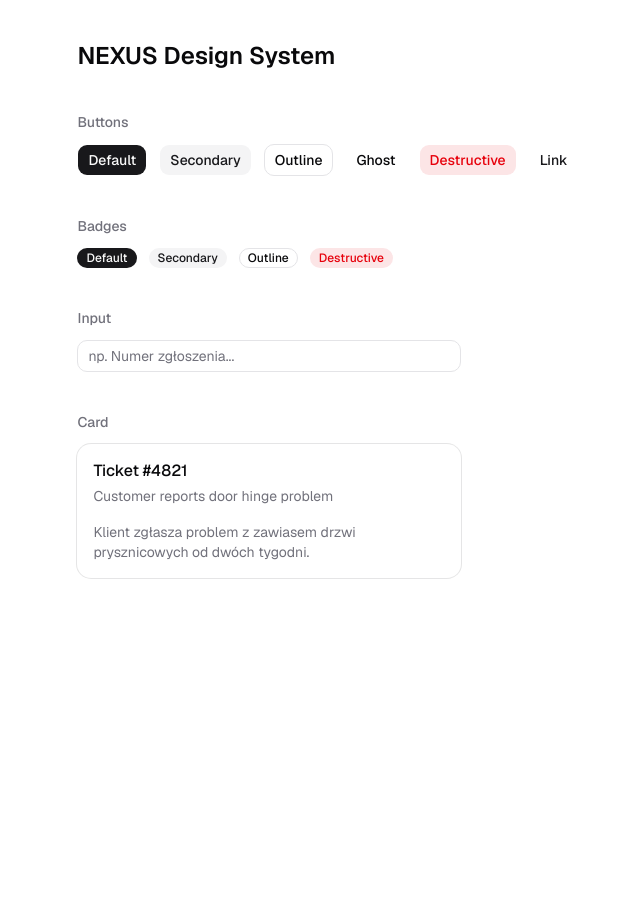
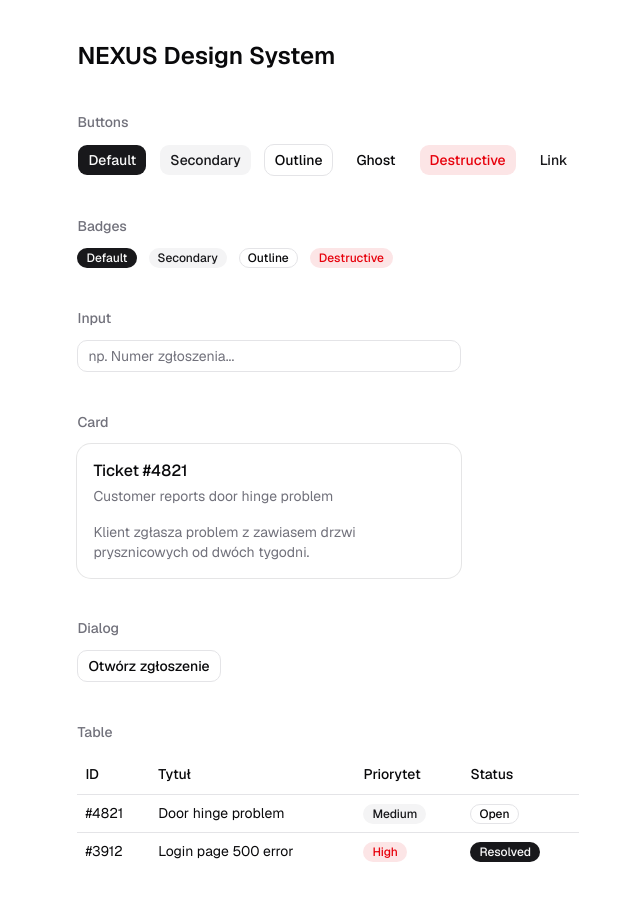
Before and after one commit to Giszta/Nexus, a Next.js app: page /design-system in a window 1280 px wide. Shown: the top 900 px of the page, without its empty margins (312-952 px from the left). Before the commit the page ends 800 px from the top, so only its background shows below. Built offline with nearby package versions, Linux system fonts and the light colour scheme.

Commit message:
feat: add dialog and table components with design system showcase page

```diff
--- a/app/design-system/page.tsx
+++ b/app/design-system/page.tsx
@@ -8,6 +8,23 @@ import {
   CardContent,
 } from "@/components/ui/card";
 import { Badge } from "@/components/ui/badge";
+import {
+  Dialog,
+  DialogTrigger,
+  DialogContent,
+  DialogHeader,
+  DialogTitle,
+  DialogDescription,
+  DialogFooter,
+} from "@/components/ui/dialog";
+import {
+  Table,
+  TableHeader,
+  TableBody,
+  TableRow,
+  TableHead,
+  TableCell,
+} from "@/components/ui/table";
 
 export default function DesignSystemPage() {
   return (
@@ -56,6 +73,62 @@ export default function DesignSystemPage() {
           </CardContent>
         </Card>
       </section>
+      <section className="space-y-3">
+  <h2 className="text-sm font-medium text-muted-foreground">Dialog</h2>
+  <Dialog>
+    <DialogTrigger asChild>
+      <Button variant="outline">Otwórz zgłoszenie</Button>
+    </DialogTrigger>
+    <DialogContent>
+      <DialogHeader>
+        <DialogTitle>Ticket #4821</DialogTitle>
+        <DialogDescription>
+          Czy na pewno chcesz zaakceptować sugestię AI dla tego zgłoszenia?
+        </DialogDescription>
+      </DialogHeader>
+      <DialogFooter>
+        <Button variant="outline">Anuluj</Button>
+        <Button>Akceptuj</Button>
+      </DialogFooter>
+    </DialogContent>
+  </Dialog>
+</section>
+
+<section className="space-y-3">
+  <h2 className="text-sm font-medium text-muted-foreground">Table</h2>
+  <Table>
+    <TableHeader>
+      <TableRow>
+        <TableHead>ID</TableHead>
+        <TableHead>Tytuł</TableHead>
+        <TableHead>Priorytet</TableHead>
+        <TableHead>Status</TableHead>
+      </TableRow>
+    </TableHeader>
+    <TableBody>
+      <TableRow>
+        <TableCell>#4821</TableCell>
+        <TableCell>Door hinge problem</TableCell>
+        <TableCell>
+          <Badge variant="secondary">Medium</Badge>
+        </TableCell>
+        <TableCell>
+          <Badge variant="outline">Open</Badge>
+        </TableCell>
+      </TableRow>
+      <TableRow>
+        <TableCell>#3912</TableCell>
+        <TableCell>Login page 500 error</TableCell>
+        <TableCell>
+          <Badge variant="destructive">High</Badge>
+        </TableCell>
+        <TableCell>
+          <Badge>Resolved</Badge>
+        </TableCell>
+      </TableRow>
+    </TableBody>
+  </Table>
+</section>
     </div>
   );
 }
--- /dev/null
+++ b/components/ui/dialog.tsx
@@ -0,0 +1,168 @@
+"use client"
+
+import * as React from "react"
+import { cn } from "cn"
+import { Dialog as DialogPrimitive } from "radix-ui"
+
+import { Button } from "@/components/ui/button"
+import { XIcon } from "lucide-react"
+
+function Dialog({
+  ...props
+}: React.ComponentProps<typeof DialogPrimitive.Root>) {
+  return <DialogPrimitive.Root data-slot="dialog" {...props} />
+}
+
+function DialogTrigger({
+  ...props
+}: React.ComponentProps<typeof DialogPrimitive.Trigger>) {
+  return <DialogPrimitive.Trigger data-slot="dialog-trigger" {...props} />
+}
+
+function DialogPortal({
+  ...props
+}: React.ComponentProps<typeof DialogPrimitive.Portal>) {
+  return <DialogPrimitive.Portal data-slot="dialog-portal" {...props} />
+}
+
+function DialogClose({
+  ...props
+}: React.ComponentProps<typeof DialogPrimitive.Close>) {
+  return <DialogPrimitive.Close data-slot="dialog-close" {...props} />
+}
+
+function DialogOverlay({
+  className,
+  ...props
+}: React.ComponentProps<typeof DialogPrimitive.Overlay>) {
+  return (
+    <DialogPrimitive.Overlay
+      data-slot="dialog-overlay"
+      className={cn(
+        "fixed inset-0 isolate z-50 bg-black/10 duration-100 supports-backdrop-filter:backdrop-blur-xs data-open:animate-in data-open:fade-in-0 data-closed:animate-out data-closed:fade-out-0",
+        className
+      )}
+      {...props}
+    />
+  )
+}
+
+function DialogContent({
+  className,
+  children,
+  showCloseButton = true,
+  ...props
+}: React.ComponentProps<typeof DialogPrimitive.Content> & {
+  showCloseButton?: boolean
+}) {
+  return (
+    <DialogPortal>
+      <DialogOverlay />
+      <DialogPrimitive.Content
+        data-slot="dialog-content"
+        className={cn(
+          "fixed top-1/2 left-1/2 z-50 grid w-full max-w-[calc(100%-2rem)] -translate-x-1/2 -translate-y-1/2 gap-4 rounded-xl bg-popover p-4 text-sm text-popover-foreground ring-1 ring-foreground/10 duration-100 outline-none sm:max-w-sm data-open:animate-in data-open:fade-in-0 data-open:zoom-in-95 data-closed:animate-out data-closed:fade-out-0 data-closed:zoom-out-95",
+          className
+        )}
+        {...props}
+      >
+        {children}
+        {showCloseButton && (
+          <DialogPrimitive.Close data-slot="dialog-close" asChild>
+            <Button
+              variant="ghost"
+              className="absolute top-2 right-2"
+              size="icon-sm"
+            >
+              <XIcon
+              />
+              <span className="sr-only">Close</span>
+            </Button>
+          </DialogPrimitive.Close>
+        )}
+      </DialogPrimitive.Content>
+    </DialogPortal>
+  )
+}
+
+function DialogHeader({ className, ...props }: React.ComponentProps<"div">) {
+  return (
+    <div
+      data-slot="dialog-header"
+      className={cn("flex flex-col gap-2", className)}
+      {...props}
+    />
+  )
+}
+
+function DialogFooter({
+  className,
+  showCloseButton = false,
+  children,
+  ...props
+}: React.ComponentProps<"div"> & {
+  showCloseButton?: boolean
+}) {
+  return (
+    <div
+      data-slot="dialog-footer"
+      className={cn(
+        "-mx-4 -mb-4 flex flex-col-reverse gap-2 rounded-b-xl border-t bg-muted/50 p-4 sm:flex-row sm:justify-end",
+        className
+      )}
+      {...props}
+    >
+      {children}
+      {showCloseButton && (
+        <DialogPrimitive.Close asChild>
+          <Button variant="outline">Close</Button>
+        </DialogPrimitive.Close>
+      )}
+    </div>
+  )
+}
+
+function DialogTitle({
+  className,
+  ...props
+}: React.ComponentProps<typeof DialogPrimitive.Title>) {
+  return (
+    <DialogPrimitive.Title
+      data-slot="dialog-title"
+      className={cn(
+        "font-heading text-base leading-none font-medium",
+        className
+      )}
+      {...props}
+    />
+  )
+}
+
+function DialogDescription({
+  className,
+  ...props
+}: React.ComponentProps<typeof DialogPrimitive.Description>) {
+  return (
+    <DialogPrimitive.Description
+      data-slot="dialog-description"
+      className={cn(
+        "text-sm text-muted-foreground *:[a]:underline *:[a]:underline-offset-3 *:[a]:hover:text-foreground",
+        className
+      )}
+      {...props}
+    />
+  )
+}
+
+export {
+  Dialog,
+  DialogClose,
+  DialogContent,
+  DialogDescription,
+  DialogFooter,
+  DialogHeader,
+  DialogOverlay,
+  DialogPortal,
+  DialogTitle,
+  DialogTrigger,
+}
--- /dev/null
+++ b/components/ui/table.tsx
@@ -0,0 +1,115 @@
+"use client"
+
+import * as React from "react"
+import { cn } from "cn"
+
+function Table({ className, ...props }: React.ComponentProps<"table">) {
+  return (
+    <div
+      data-slot="table-container"
+      className="relative w-full overflow-x-auto"
+    >
+      <table
+        data-slot="table"
+        className={cn("w-full caption-bottom text-sm", className)}
+        {...props}
+      />
+    </div>
+  )
+}
+
+function TableHeader({ className, ...props }: React.ComponentProps<"thead">) {
+  return (
+    <thead
+      data-slot="table-header"
+      className={cn("[&_tr]:border-b", className)}
+      {...props}
+    />
+  )
+}
+
+function TableBody({ className, ...props }: React.ComponentProps<"tbody">) {
+  return (
+    <tbody
+      data-slot="table-body"
+      className={cn("[&_tr:last-child]:border-0", className)}
+      {...props}
+    />
+  )
+}
+
+function TableFooter({ className, ...props }: React.ComponentProps<"tfoot">) {
+  return (
+    <tfoot
+      data-slot="table-footer"
+      className={cn(
+        "border-t bg-muted/50 font-medium [&>tr]:last:border-b-0",
+        className
+      )}
+      {...props}
+    />
+  )
+}
+
+function TableRow({ className, ...props }: React.ComponentProps<"tr">) {
+  return (
+    <tr
+      data-slot="table-row"
+      className={cn(
+        "border-b transition-colors hover:bg-muted/50 has-aria-expanded:bg-muted/50 data-[state=selected]:bg-muted",
+        className
+      )}
+      {...props}
+    />
+  )
+}
+
+function TableHead({ className, ...props }: React.ComponentProps<"th">) {
+  return (
+    <th
+      data-slot="table-head"
+      className={cn(
+        "h-10 px-2 text-left align-middle font-medium whitespace-nowrap text-foreground [&:has([role=checkbox])]:pr-0",
+        className
+      )}
+      {...props}
+    />
+  )
+}
+
+function TableCell({ className, ...props }: React.ComponentProps<"td">) {
+  return (
+    <td
+      data-slot="table-cell"
+      className={cn(
+        "p-2 align-middle whitespace-nowrap [&:has([role=checkbox])]:pr-0",
+        className
+      )}
+      {...props}
+    />
+  )
+}
+
+function TableCaption({
+  className,
+  ...props
+}: React.ComponentProps<"caption">) {
+  return (
+    <caption
+      data-slot="table-caption"
+      className={cn("mt-4 text-sm text-muted-foreground", className)}
+      {...props}
+    />
+  )
+}
+
+export {
+  Table,
+  TableHeader,
+  TableBody,
+  TableFooter,
+  TableHead,
+  TableRow,
+  TableCell,
+  TableCaption,
+}
```
